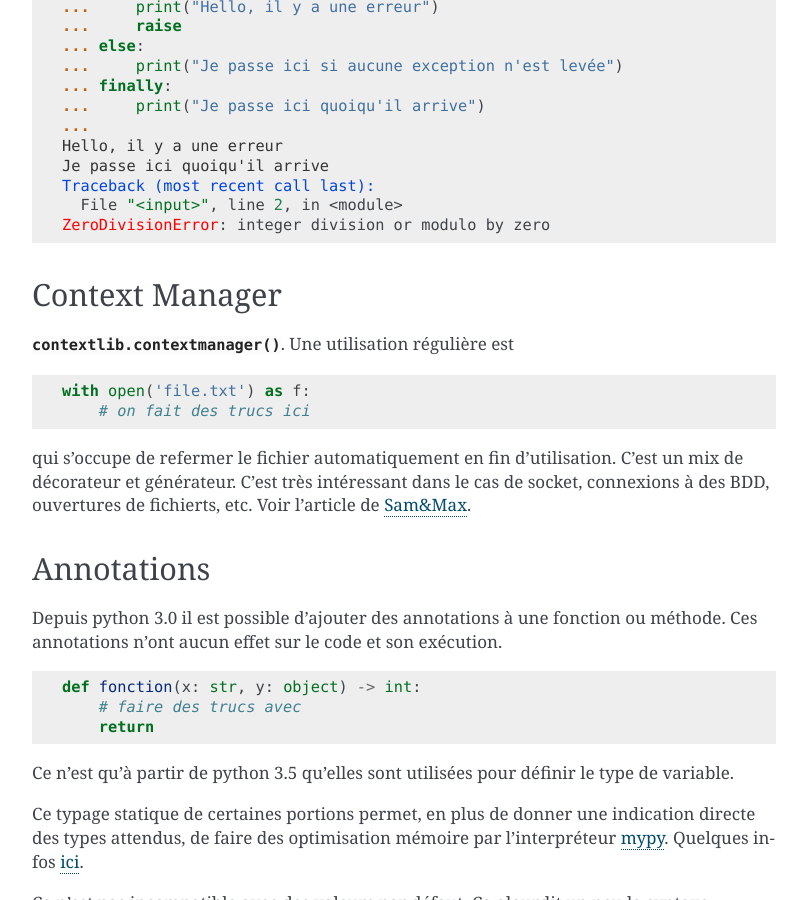
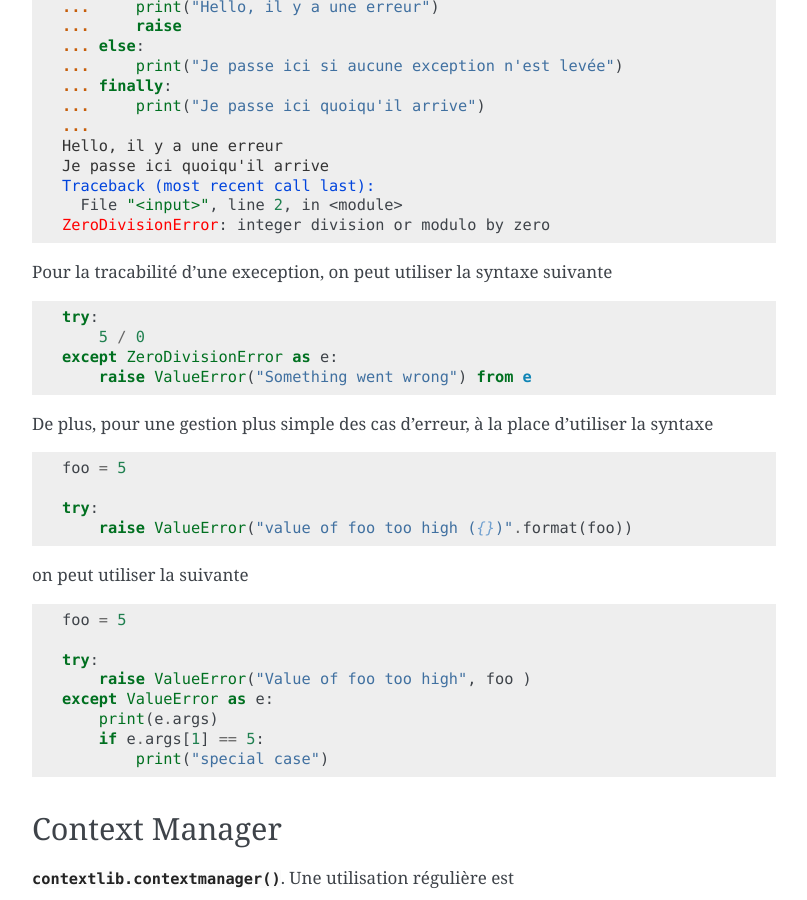
Before and after one commit to galactics/doc-python, a Sphinx documentation site: the page built from source/04-algo.rst, in a window 1280 px wide and 900 px high, scrolled down 2168 px. Shown: the whole window, without its empty margins (346-1153 px from the left). Built offline with Sphinx 7.4.7, drawn with Linux system fonts in a browser that asks for light colours.

Commit message:
exceptions

```diff
--- a/source/04-algo.rst
+++ b/source/04-algo.rst
@@ -122,6 +122,39 @@ Exceptions
       File "<input>", line 2, in <module>
     ZeroDivisionError: integer division or modulo by zero
 
+Pour la tracabilité d'une exeception, on peut utiliser la syntaxe suivante
+
+.. code-block:: python
+
+    try:
+        5 / 0
+    except ZeroDivisionError as e:
+        raise ValueError("Something went wrong") from e
+
+De plus, pour une gestion plus simple des cas d'erreur, à la place d'utiliser
+la syntaxe
+
+.. code-block:: python
+
+    foo = 5
+
+    try:
+        raise ValueError("value of foo too high ({})".format(foo))
+
+on peut utiliser la suivante
+
+.. code-block:: python
+
+    foo = 5
+
+    try:
+        raise ValueError("Value of foo too high", foo )
+    except ValueError as e:
+        print(e.args)
+        if e.args[1] == 5:
+            print("special case")
+
+
 Context Manager
 ---------------
 
```
